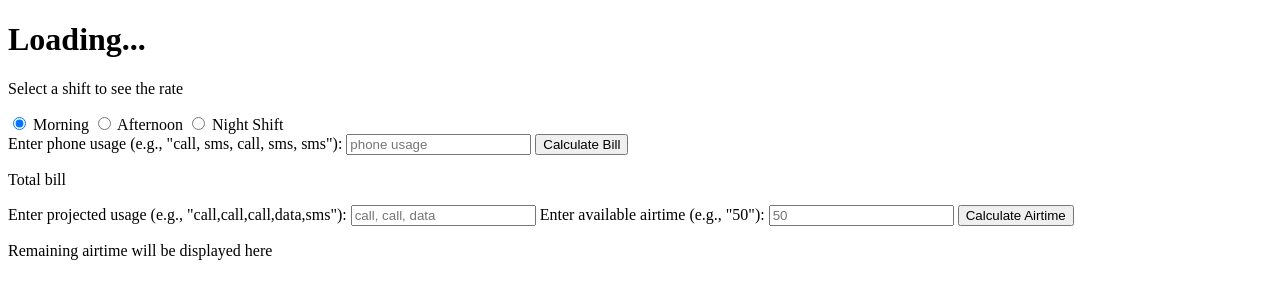
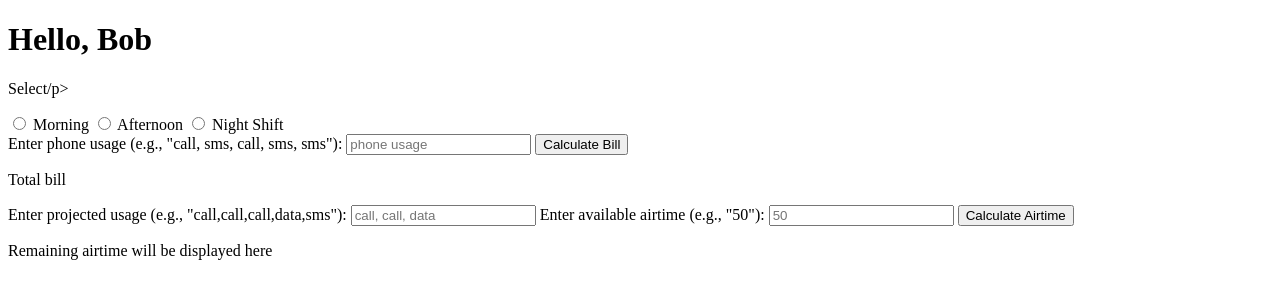
Before and after one commit to Maps-mapule/alpinejs-bootcamp-widgets, a plain HTML site: page index.html in a window 1280 px wide. Drawn offline with Linux system fonts and the light colour scheme.

Commit message:
Forth function Commit

```diff
--- a/index.html
+++ b/index.html
@@ -6,12 +6,12 @@
     <title>AlpineJS Widgets</title>
 </head>
 <body>
-    <h1 id="greeting">Loading...</h1>
-    <p id="shift-rate">Select a shift to see the rate</p>
+    <h1 id="greeting">greeting</h1>
+    <p id="shift-rate">Select/p>
 
     <form id="shift-form">
       <label>
-        <input type="radio" name="shift" value="morning" checked> Morning
+        <input type="radio" name="shift" value="morning"> Morning
       </label>
       <label>
         <input type="radio" name="shift" value="afternoon"> Afternoon
```
Also changed, not shown: greet.js (+1 -18 lines).
